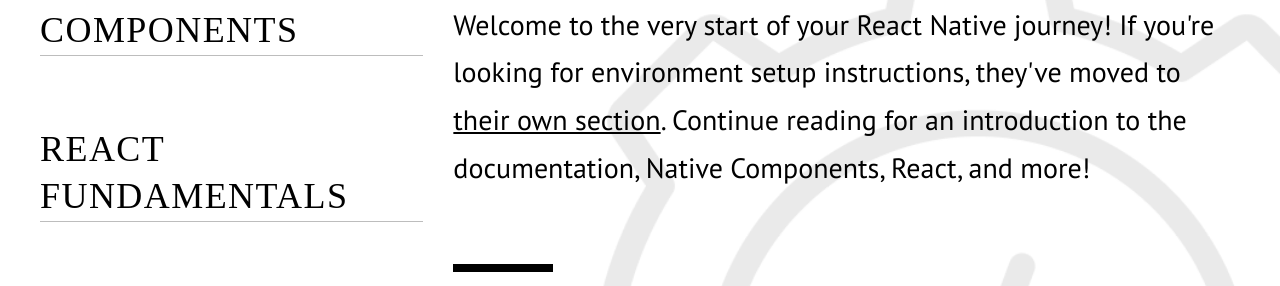
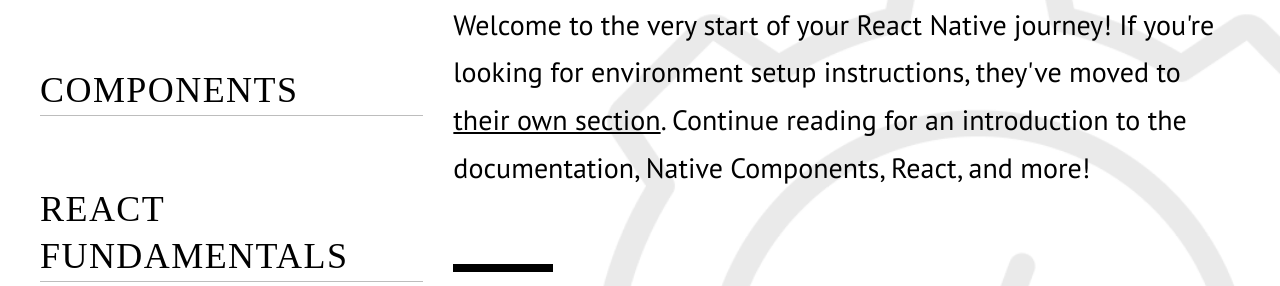
Before and after one commit to Maryna-smile/kostrakt, a plain HTML site: page index.html in a window 1280 px wide. Shown: the part 223-509 px from the top of the page. Drawn offline with Linux system fonts and the light colour scheme; a web font is replaced by a local one.

Commit message:
fixed aside

```diff
--- a/css/documentation.css
+++ b/css/documentation.css
@@ -15,10 +15,12 @@ body {
   /* height: 760px; */
   z-index: -1;
 }
+
 .container {
   max-width: 1200px;
   margin: 0 auto;
 }
+
 .header {
   padding-top: 13px;
   position: sticky;
@@ -37,11 +39,13 @@ body {
   gap: 50px;
   margin-bottom: 70px;
 }
+
 .nav {
   display: flex;
   align-items: center;
   justify-content: space-between;
 }
+
 .lang {
   font-family: Tourney;
   font-weight: 600;
@@ -49,6 +53,7 @@ body {
   line-height: 0.8;
   letter-spacing: 4%;
 }
+
 .nav {
   gap: 10px;
   font-family: "Staatliches";
@@ -74,25 +79,22 @@ body {
   height: 54px;
   align-self: start;
 }
+
 .flex-wrapper {
   position: relative;
   display: flex;
   justify-content: space-between;
   gap: 30px;
+}
 
-  /* overflow: hidden; */
-}
 .aside {
   position: sticky;
   top: 60px;
+  padding-top: 60px;
   width: 385px;
-  overflow: hidden;
+  height: max-content;
 }
-/* .aside__list {
-  position: sticky;
-  top: 60px;
-  width: 385px;
-  } */
+
 .aside__item {
   font-family: "Francois One";
   font-style: normal;
@@ -104,18 +106,13 @@ body {
   border-bottom: 1px solid #bdbdbd;
   margin-bottom: 70px;
 }
-/* .aside__item::after {
-content:'';
-display: block;
-height: 1px;
-width: 100%;
-background-color: #BDBDBD;
-} */
+
 .main {
   width: 790px;
   overflow: auto;
   padding-top: 25px;
 }
+
 .chapter1,
 .chapter2,
 .chapter3 {
@@ -138,6 +135,7 @@ background-color: #BDBDBD;
 .upper-title1 {
   position: relative;
 }
+
 .upper-title1::after {
   position: absolute;
   content: "Chapter 1";
@@ -159,6 +157,7 @@ background-color: #BDBDBD;
 .upper-title2 {
   position: relative;
 }
+
 .upper-title2::after {
   position: absolute;
   content: "Chapter 2";
@@ -170,9 +169,11 @@ background-color: #BDBDBD;
   text-transform: none;
   bottom: 28px;
 }
+
 .upper-title3 {
   position: relative;
 }
+
 .upper-title3::after {
   position: absolute;
   content: "Chapter 3";
@@ -184,9 +185,11 @@ background-color: #BDBDBD;
   text-transform: none;
   bottom: 28px;
 }
+
 .upper-title4 {
   position: relative;
 }
+
 .upper-title4::after {
   position: absolute;
   content: "Chapter 4";
@@ -198,6 +201,7 @@ background-color: #BDBDBD;
   text-transform: none;
   bottom: 28px;
 }
+
 .title {
   font-family: "Francois One";
   font-style: normal;
@@ -212,6 +216,7 @@ background-color: #BDBDBD;
 .text {
 margin-bottom: 40px;
 }
+
 .consept__list {
   margin-bottom: 40px;
 }
```
